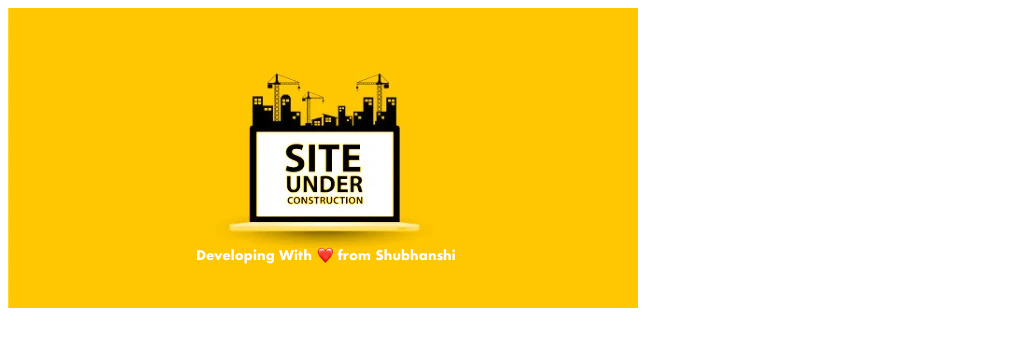
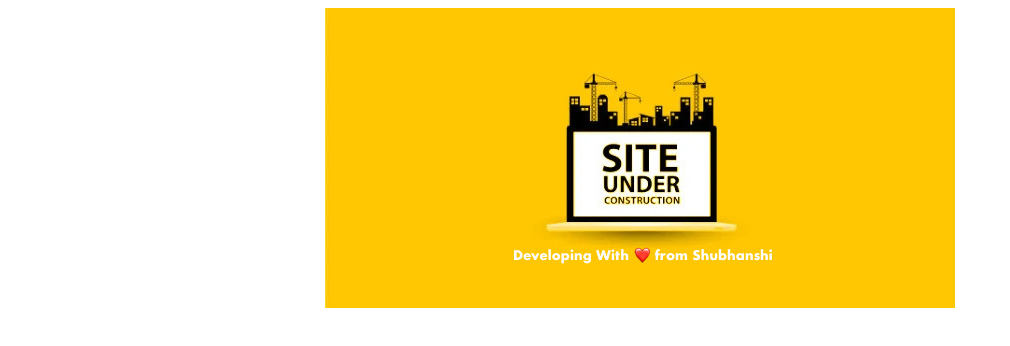
Before and after one commit to wealththerapist/wealththerapist.github.io, a plain HTML site: page index.html in a window 1280 px wide. Shown: the whole page, without its empty margins (0-1010 px from the left). Drawn offline with Linux system fonts and the light colour scheme.

Commit message:
Update index.html

```diff
--- a/index.html
+++ b/index.html
@@ -1,12 +1,3 @@
-<div class="verticalhorizontal">
+<center>
     <img src="final.jpg" alt="centered image" />
-</div>
-<style>
-.verticalhorizontal {
-    display: table-cell;
-    height: 300px;
-    text-align: center;
-    width: 300px;
-    vertical-align: middle;
-}
-</style>
+</center>
```
